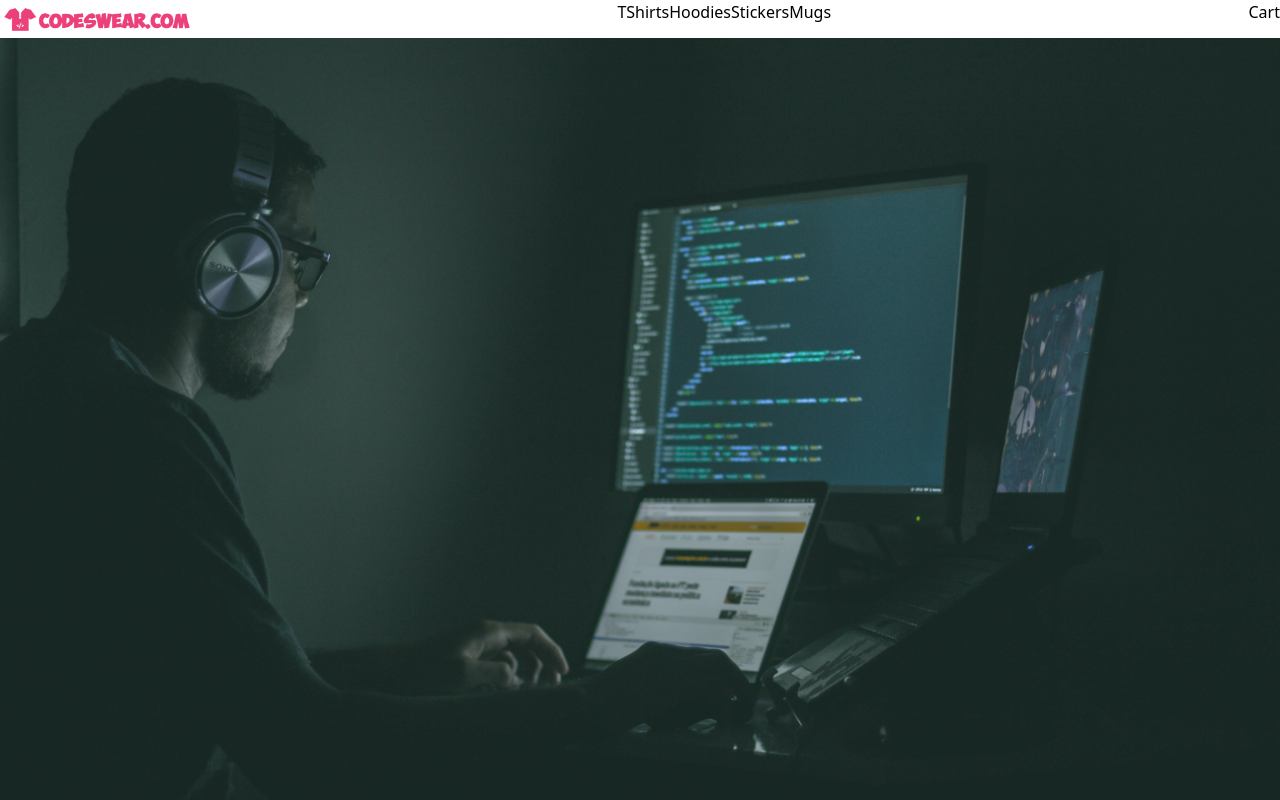
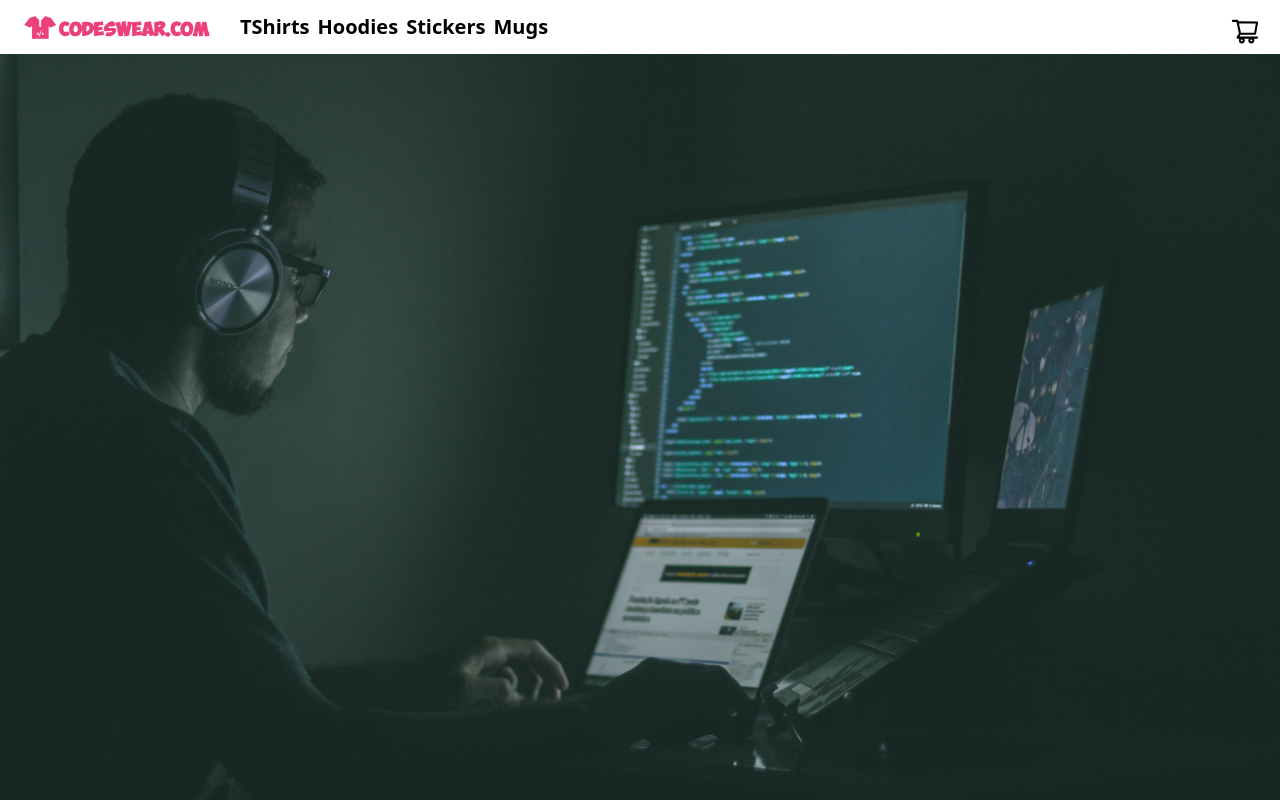
Before and after one commit to mrakib007/next-js-learning, a Next.js app in the folder codeswear/: page / in a window 1280 px wide. Shown: the top 800 px of the page. Built offline with nearby package versions, Linux system fonts and the light colour scheme.

Commit message:
Added react icons and fixed nav sizing

```diff
--- a/codeswear/components/Navbar.js
+++ b/codeswear/components/Navbar.js
@@ -1,22 +1,24 @@
 import Image from "next/image";
+import Link from "next/link";
 import React from "react";
+import {AiOutlineShoppingCart} from 'react-icons/ai';
 
 const Navbar = () => {
   return (
-    <div className="flex justify-between">
-      <div className="logo">
+    <div className="flex md:flex-row md:justify-start flex-col justify-center items-center py-2">
+      <div className="logo mx-5">
         <Image width={200} height={40} src={"/logo.png"} />
       </div>
       <div className="nav">
-        <ul className="flex items-center">
-          <li>TShirts</li>
-          <li>Hoodies</li>
-          <li>Stickers</li>
-          <li>Mugs</li>
+        <ul className="flex items-center space-x-2 font-bold md:text-xl">
+          <Link href={'/'}><li>TShirts</li></Link>
+          <Link href={'/'}><li>Hoodies</li></Link>
+          <Link href={'/'}><li>Stickers</li></Link>
+          <Link href={'/'}><li>Mugs</li></Link>
         </ul>
       </div>
-      <div className="cart">
-        <button>Cart</button>
+      <div className="cart absolute right-0 mx-5 top-4">
+      <AiOutlineShoppingCart className="text-xl md:text-3xl"/>
       </div>
     </div>
   );
--- /dev/null
+++ b/package.json
@@ -0,0 +1,5 @@
+{
+  "dependencies": {
+    "react-icons": "^4.8.0"
+  }
+}
```
Also changed, not shown: 1 other file (tests, documents, lock files or other folders).
